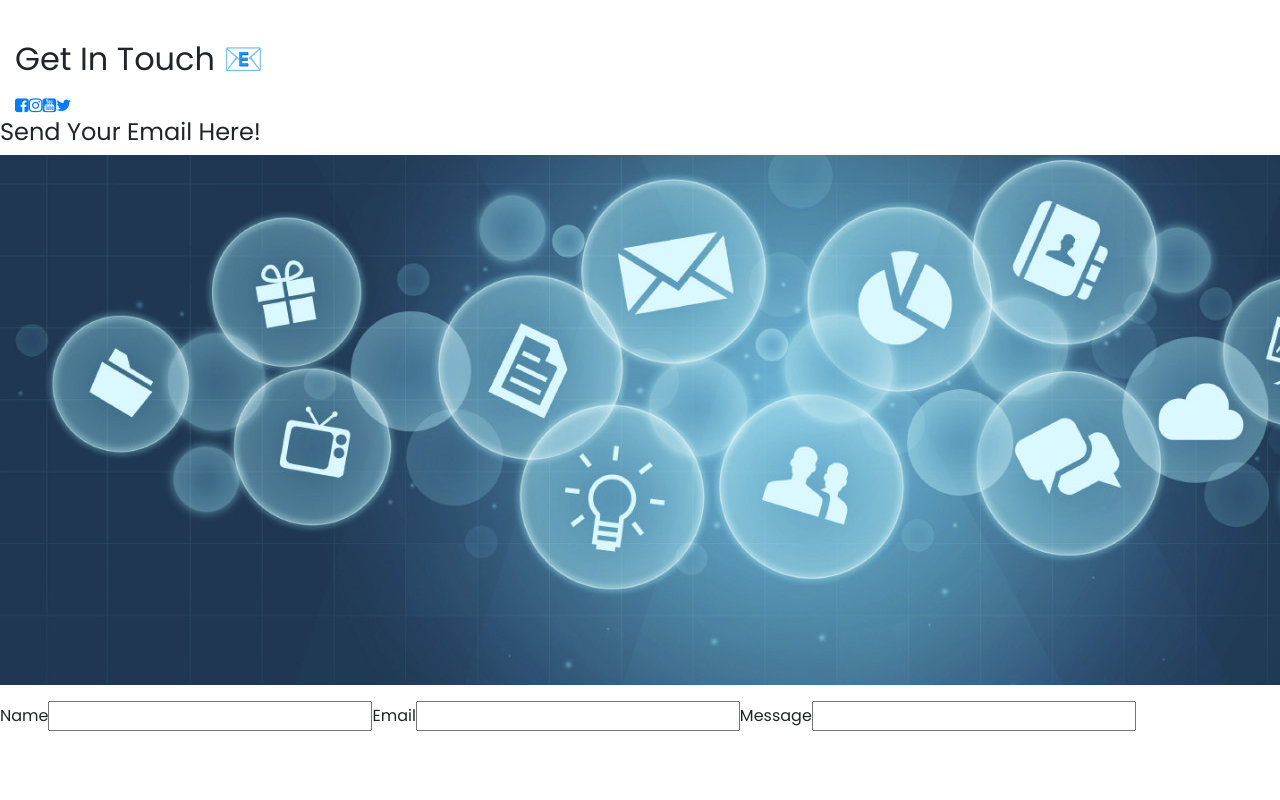
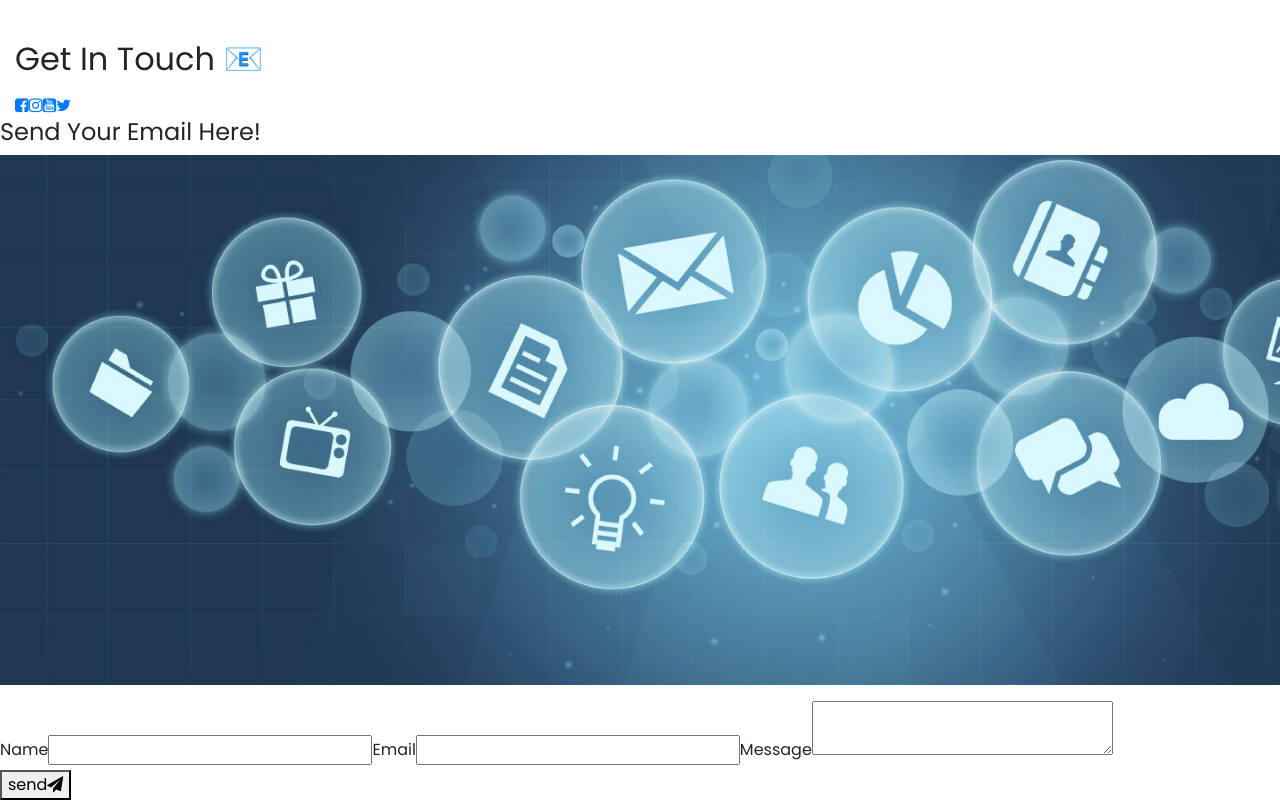
Before and after one commit to seannbannon/myportfolio, a React (Create React App) app in the folder portfolio/: page / in a window 1280 px wide. Shown: the part 2944-3744 px from the top of the page. Before the commit the page ends 3680 px from the top, so only its background shows below. Built offline with nearby package versions, Linux system fonts and the light colour scheme; a web font is replaced by a local one.

Commit message:
alright so the boxes now are taking in what you write in them, proven by console log

```diff
--- a/portfolio/src/PortfolioContainer/ContactMe/ContactMe.js
+++ b/portfolio/src/PortfolioContainer/ContactMe/ContactMe.js
@@ -23,6 +23,18 @@ export default function ContactMe(props) {
     const [message, setMessage] = useState ("")
     const [banner, setBanner] = useState ("")
     const [bool, setBool] = useState (false)
+
+    const handleName = (e) => {
+        setName(e.target.value);
+    };
+    const handleEmail = (e) => {
+        setEmail(e.target.value);
+    };
+    const handleMessage = (e) => {
+        setMessage(e.target.value);
+    };
+
+    console.log(name)
 
     return (
         <div
@@ -68,14 +80,31 @@ export default function ContactMe(props) {
                     </div>
                     <form>
                         <p>{banner}</p>
+
                         <label htmlFor='name'>Name</label>
-                        <input type= 'text'/>
+                        <input type= 'text'
+                        onChange = {handleName}
+                        value = {name}
+                        />
 
                         <label htmlFor='email'>Email</label>
-                        <input type= 'email'/>
+                        <input type= 'email'
+                        onChange = {handleEmail}
+                        value = {email}
+                        />
 
                         <label htmlFor='message'>Message</label>
-                        <input type= 'text'/>
+                        <textarea type= 'text'
+                        onChange = {handleMessage}
+                        value = {message}
+                        />
+
+                        <div className='send-btn'>
+                            <button type='submit'>
+                                send
+                                <i className='fa fa-paper-plane'/>
+                            </button>
+                        </div>
                     </form>
                 </div>
             </div>
```
